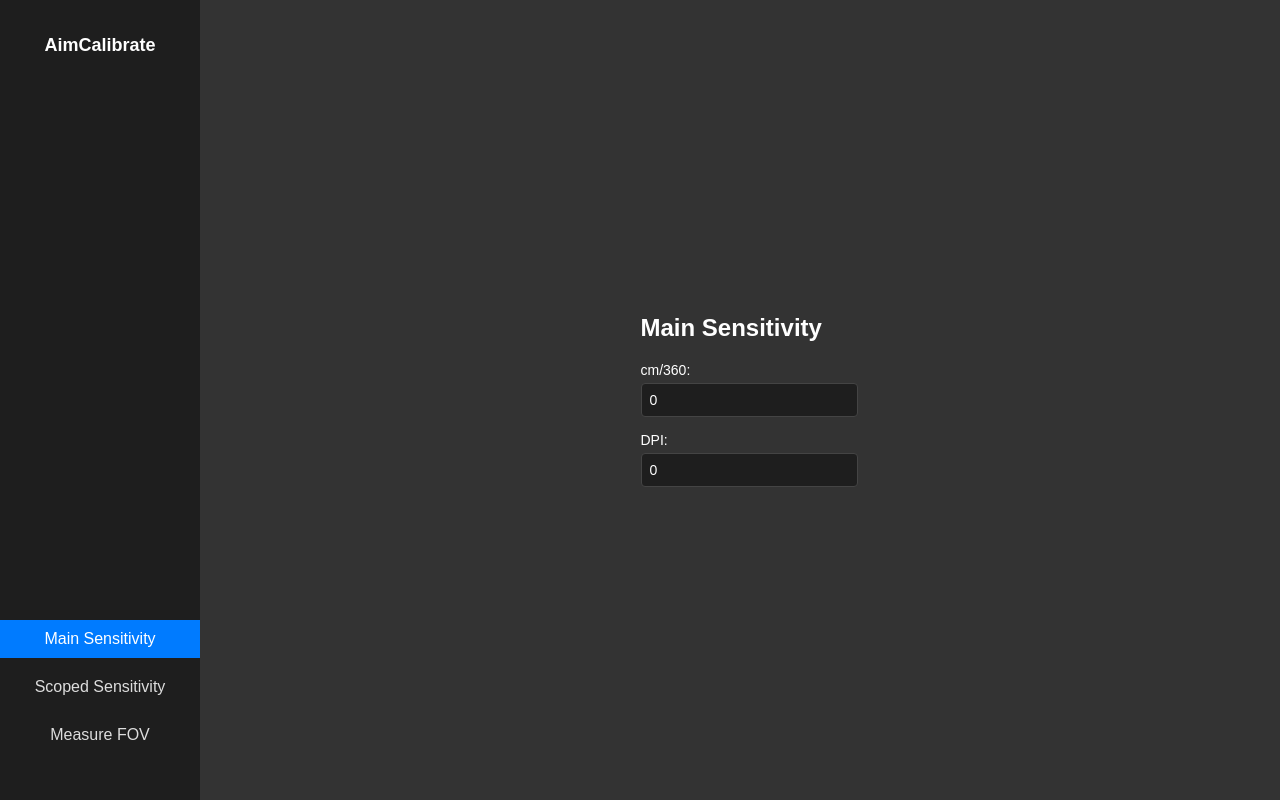
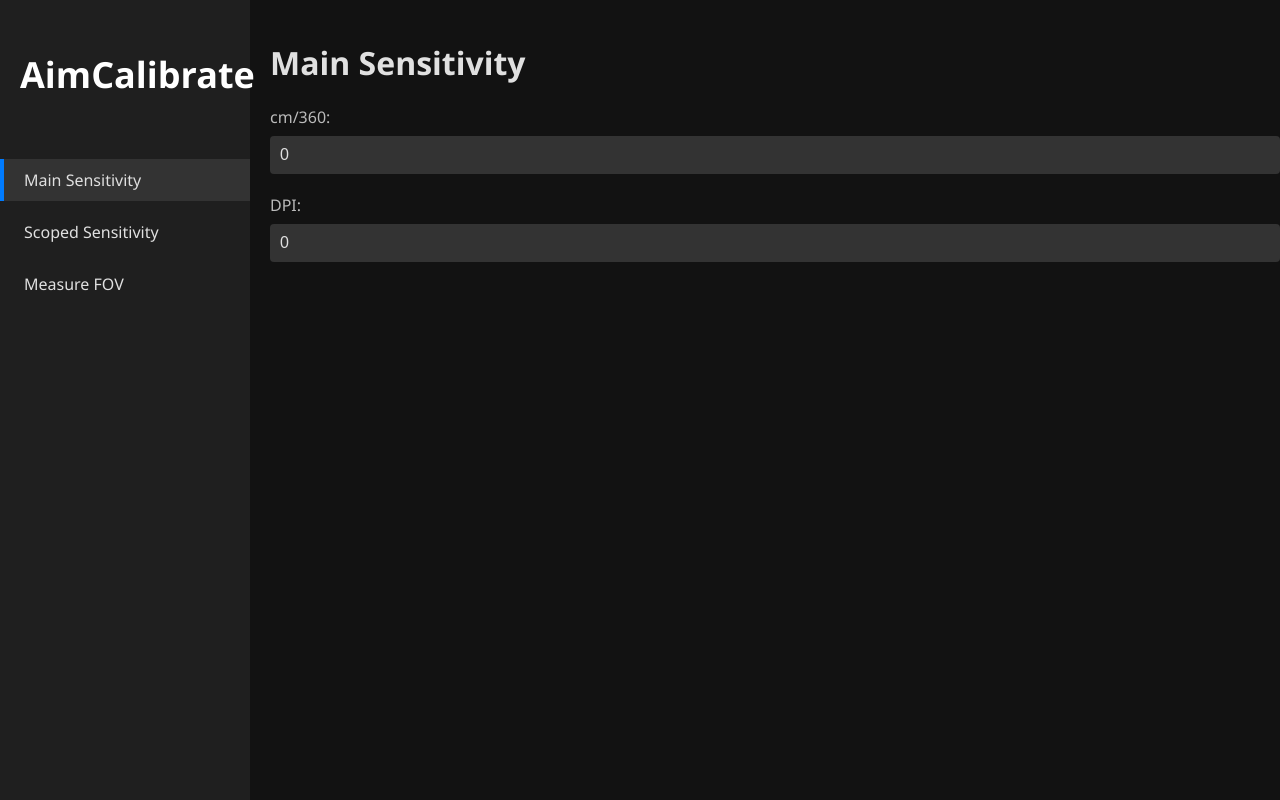
Before and after one commit to RaedN0/AimCalibrate, a React (Vite) app: page / in a window 1280 px wide. Built offline with nearby package versions, Linux system fonts and the light colour scheme.

Commit message:
Change design

```diff
--- a/src-tauri/tauri.conf.json
+++ b/src-tauri/tauri.conf.json
@@ -6,8 +6,8 @@
     "distDir": "../dist"
   },
   "package": {
-    "productName": "aimcalibrate",
-    "version": "0.0.0"
+    "productName": "AimCalibrate",
+    "version": "1.0.0"
   },
   "tauri": {
     "allowlist": {
--- a/src/App.css
+++ b/src/App.css
@@ -1,112 +1,93 @@
+/* App.css */
+
 body {
   margin: 0;
-  font-family: Arial, sans-serif;
-  background-color: #2c2c2c;
+  font-family: 'Segoe UI', Tahoma, Geneva, Verdana, sans-serif;
+  background-color: #121212;
+  color: #e0e0e0;
+}
+
+.app-container {
+  display: flex;
+  height: 100vh;
+}
+
+.sidebar {
+  width: 250px;
+  background-color: #1f1f1f;
+  display: flex;
+  flex-direction: column;
+}
+
+.sidebar-header {
+  padding: 20px;
+  font-size: 1.5rem;
+  font-weight: bold;
+  text-align: center;
   color: #fff;
 }
 
-.container {
-  display: flex;
-  height: 100vh;
-  overflow: hidden;
+.sidebar-menu {
+  list-style: none;
+  padding: 0;
+  margin: 0;
+  flex-grow: 1;
 }
 
-.sidebar {
-  width: 200px;
-  background-color: #1e1e1e;
-  display: flex;
-  flex-direction: column;
-  align-items: center;
-  justify-content: space-between;
-  padding: 20px 0;
-  box-shadow: 2px 0 5px rgba(0, 0, 0, 0.1);
-}
-
-.sidebar h2 {
-  color: #fff;
-  font-size: 18px;
-  margin-bottom: 20px;
-}
-
-.sidebar ul {
-  list-style-type: none;
-  padding: 0;
-  width: 100%;
-}
-
-.sidebar ul li {
-  width: 100%;
-  text-align: center;
+.sidebar-menu li {
   margin: 10px 0;
 }
 
-.sidebar ul li a {
-  color: #ddd;
+.sidebar-menu a {
   text-decoration: none;
+  color: #e0e0e0;
+  padding: 10px 20px;
   display: block;
-  padding: 10px 0;
-  width: 100%;
-  transition: background-color 0.3s;
+  border-left: 4px solid transparent;
+  transition: all 0.3s ease;
 }
 
-.sidebar ul li a:hover {
-  color: #fff;
-  background-color: #333;
-}
-
-.sidebar ul li a.active {
-  color: #fff;
-  background-color: #007bff;
+.sidebar-menu a.active,
+.sidebar-menu a:hover {
+  background-color: #333333;
+  border-left-color: #007bff;
 }
 
 .main-content {
   flex-grow: 1;
-  padding: 40px;
-  background-color: #333;
+  padding: 20px;
   display: flex;
   flex-direction: column;
-  align-items: center;
-  justify-content: center;
 }
 
-.main-content h1 {
-  font-size: 24px;
+.card {
+  background-color: #1f1f1f;
+  padding: 20px;
+  border-radius: 8px;
   margin-bottom: 20px;
 }
 
 .input-group {
-  margin-bottom: 15px;
-  width: 100%;
-  max-width: 300px;
+  margin-bottom: 20px;
 }
 
 .input-group label {
   display: block;
-  margin-bottom: 5px;
-  font-size: 14px;
+  margin-bottom: 8px;
+  color: #bbb;
 }
 
 .input-group input {
   width: 100%;
-  padding: 8px;
-  font-size: 14px;
-  border: 1px solid #444;
+  padding: 10px;
+  border: none;
   border-radius: 4px;
-  background-color: #1e1e1e;
-  color: #fff;
+  background-color: #333333;
+  color: #e0e0e0;
+  font-size: 1rem;
 }
 
-button {
-  padding: 10px 20px;
-  font-size: 16px;
-  background-color: #007bff;
-  color: #fff;
-  border: none;
-  border-radius: 4px;
-  cursor: pointer;
-  transition: background-color 0.3s ease;
+input:focus {
+  outline: none;
+  border-color: #007bff;
 }
-
-button:hover {
-  background-color: #0056b3;
-}
--- a/src/App.jsx
+++ b/src/App.jsx
@@ -1,46 +1,36 @@
 import React from 'react';
 import { BrowserRouter as Router, Route, Routes, NavLink } from 'react-router-dom';
-import { invoke } from '@tauri-apps/api/tauri'; // Ensure proper import
 import './App.css';
 import MainSensitivity from './pages/MainSensitivity';
 import ScopedSensitivity from './pages/ScopedSensitivity';
-import MessureFov from './pages/MessureFov';
+import MeasureFov from './pages/MeasureFov';
 
 function App() {
-
   const setPage = (page) => {
     invoke('set_current_page', { page }).catch((err) => console.error(err));
   };
 
   return (
     <Router>
-      <div className="container">
+      <div className="app-container">
         <div className="sidebar">
-          <h2>AimCalibrate</h2>
-          <ul>
-            <li>
-              <NavLink exact="true" to="/" activeClassName="active" onClick={() => setPage("main_sensitivity")}>
-                Main Sensitivity
-              </NavLink>
-            </li>
-            <li>
-              <NavLink to="/scoped-sensitivity" activeClassName="active" onClick={() => setPage("scoped_sensitivity")}>
-                Scoped Sensitivity
-              </NavLink>
-            </li>
-            <li>
-              <NavLink to="/measure-fov" activeClassName="active" onClick={() => setPage("measure_fov")}>
-                Measure FOV
-              </NavLink>
-            </li>
+          <div className="sidebar-header">
+            <h2>AimCalibrate</h2>
+          </div>
+          <ul className="sidebar-menu">
+            <li><NavLink exact to="/" activeClassName="active" onClick={() => setPage("main_sensitivity")}>Main Sensitivity</NavLink></li>
+            <li><NavLink to="/scoped-sensitivity" activeClassName="active" onClick={() => setPage("scoped_sensitivity")}>Scoped Sensitivity</NavLink></li>
+            <li><NavLink to="/measure-fov" activeClassName="active" onClick={() => setPage("measure_fov")}>Measure FOV</NavLink></li>
           </ul>
         </div>
         <div className="main-content">
-          <Routes>
-            <Route path="/" element={<MainSensitivity />} />
-            <Route path="/scoped-sensitivity" element={<ScopedSensitivity />} />
-            <Route path="/measure-fov" element={<MessureFov />} />
-          </Routes>
+          <div className="content">
+            <Routes>
+              <Route path="/" element={<MainSensitivity />} />
+              <Route path="/scoped-sensitivity" element={<ScopedSensitivity />} />
+              <Route path="/measure-fov" element={<MeasureFov />} />
+            </Routes>
+          </div>
         </div>
       </div>
     </Router>
--- a/src/pages/MessureFov.jsx
+++ b/src/pages/MeasureFov.jsx
@@ -1,6 +1,6 @@
 import React from 'react';
 
-function MessureFov() {
+function MeasureFov() {
     return (
         <div>
             <h1>About</h1>
@@ -9,4 +9,4 @@
     );
 }
 
-export default MessureFov;
+export default MeasureFov;
```
Also changed, not shown: 1 other file (tests, documents, lock files or other folders).
